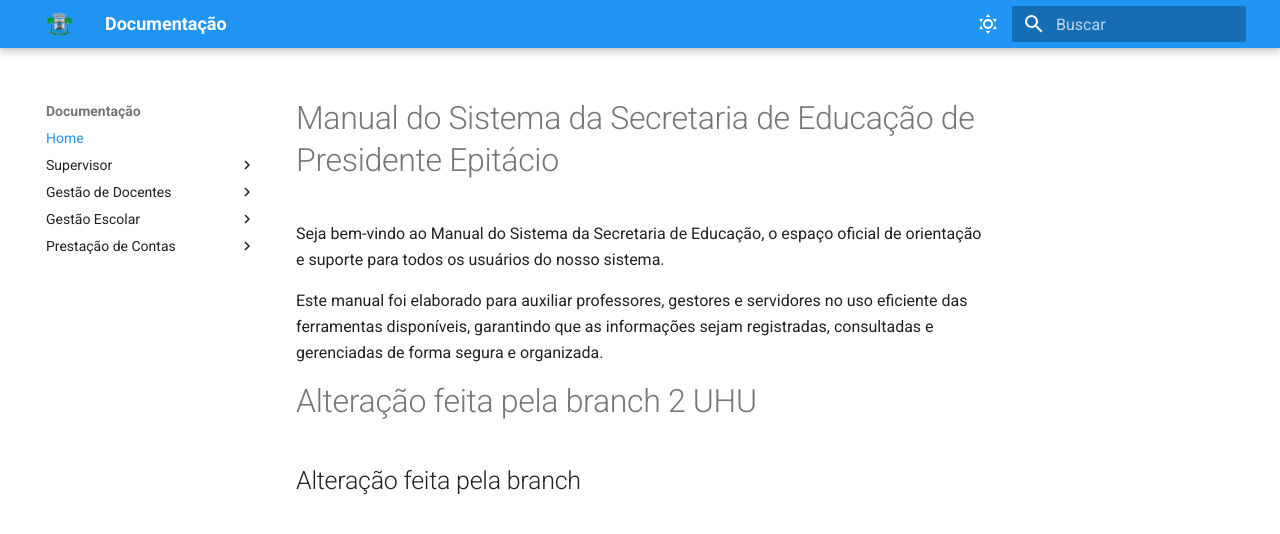
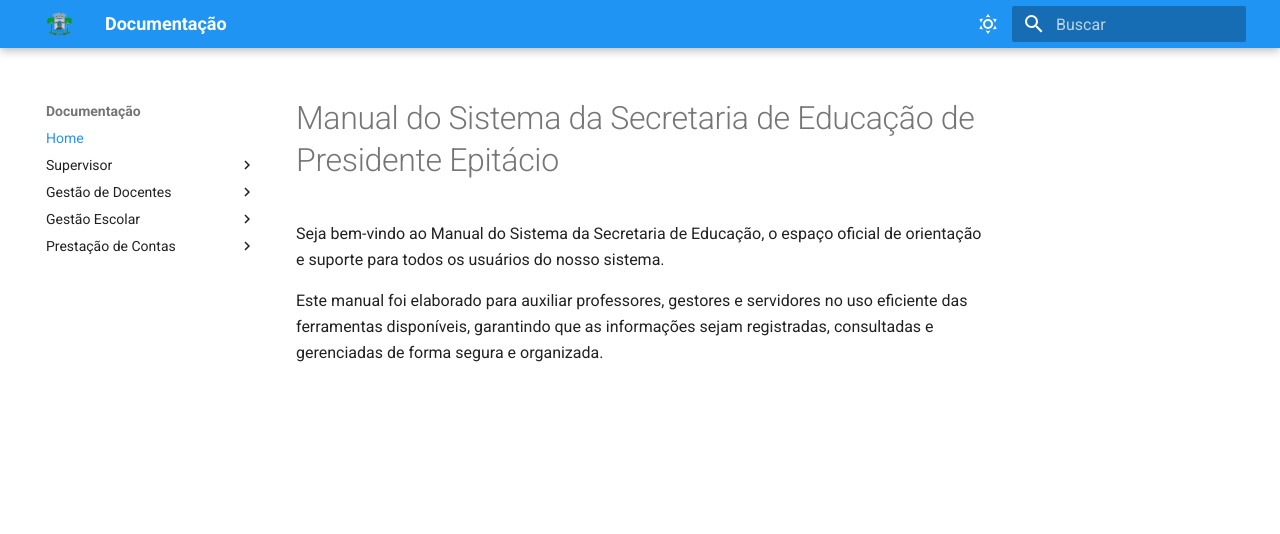
Before and after one commit to Kaique-Dirceu/documentacao-SGSE, an MkDocs documentation site: the page built from docs/index.md, in a window 1280 px wide. Shown: the top 534 px of the page. Built offline with MkDocs 1.6.1 and Material for MkDocs 9.7.7, drawn with Linux system fonts in a browser that asks for light colours.

Commit message:
fix: index

```diff
--- a/docs/index.md
+++ b/docs/index.md
@@ -3,7 +3,3 @@
 Seja bem-vindo ao Manual do Sistema da Secretaria de Educação, o espaço oficial de orientação e suporte para todos os usuários do nosso sistema.
 
 Este manual foi elaborado para auxiliar professores, gestores e servidores no uso eficiente das ferramentas disponíveis, garantindo que as informações sejam registradas, consultadas e gerenciadas de forma segura e organizada.
-
-# Alteração feita pela branch 2 UHU
-
-## Alteração feita pela branch
```
